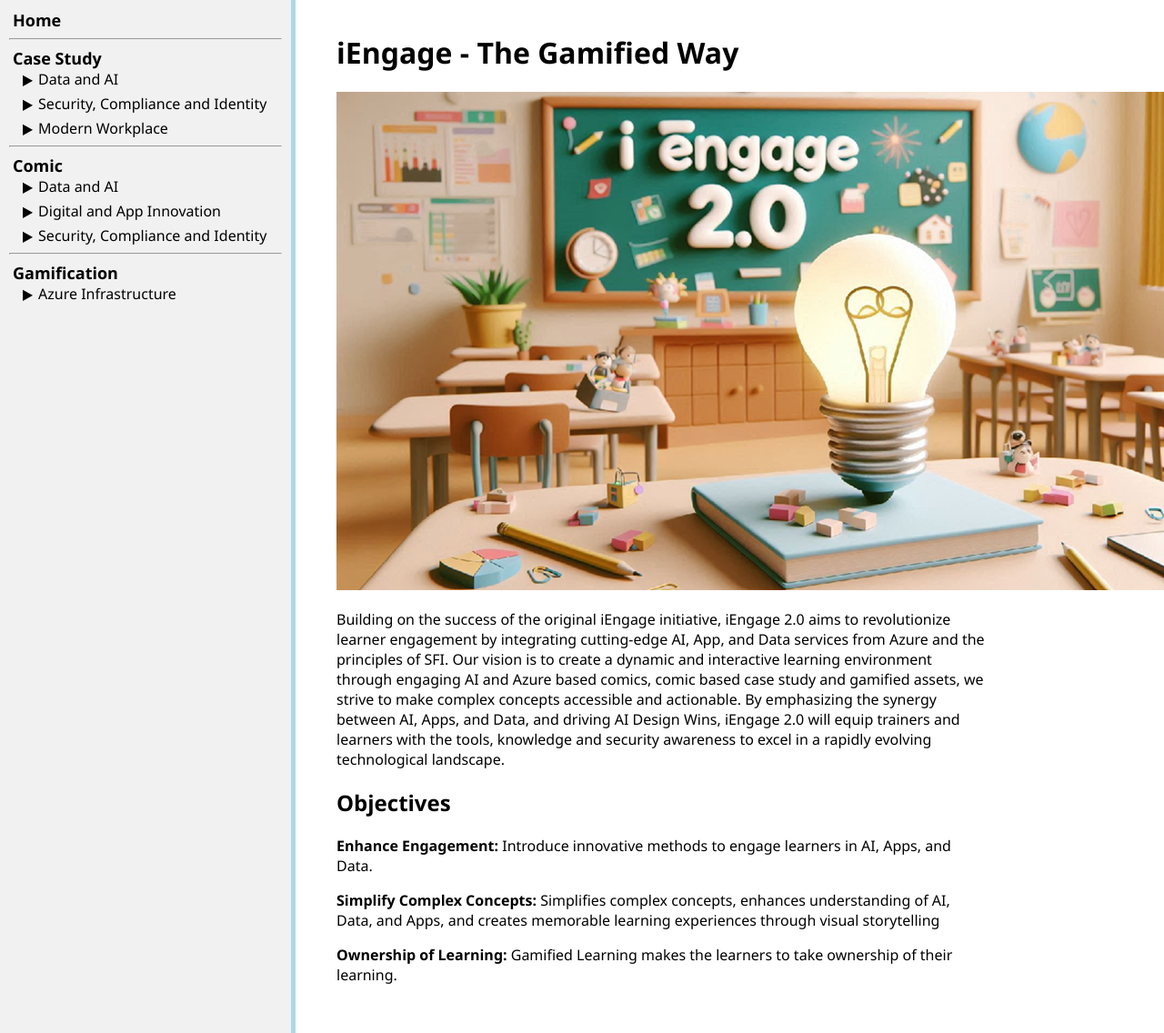
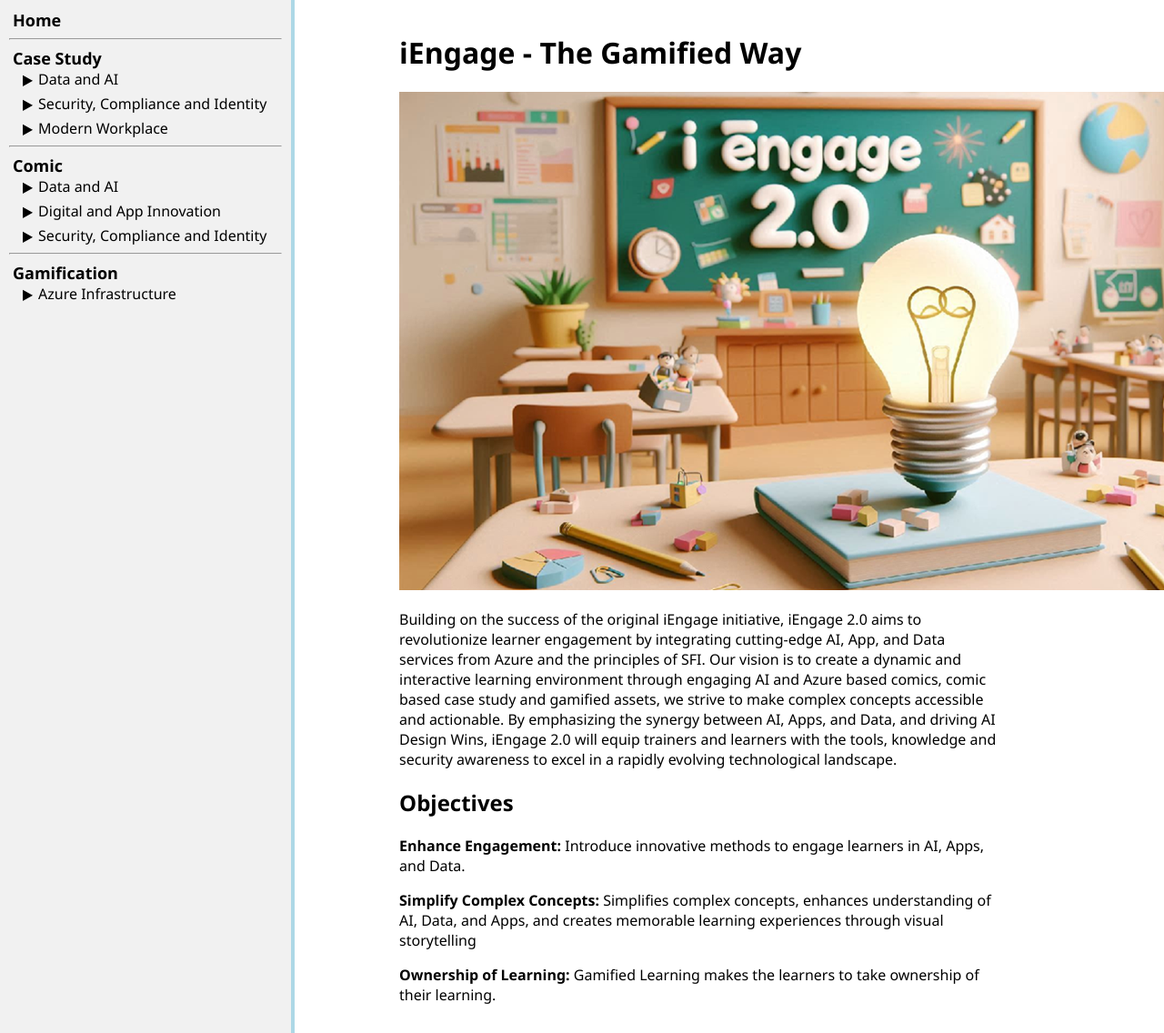
Before and after one commit to ningweinw/iengage, a Jekyll site: the page built from index.markdown, in a window 1280 px wide. Shown: the whole page at 91% size. Built offline with Jekyll 4.4.1, drawn with Linux system fonts in a browser that asks for light colours.

Commit message:
Update style.css

```diff
--- a/assets/css/style.css
+++ b/assets/css/style.css
@@ -19,7 +19,7 @@
     flex-grow: 1;
     padding: 15px;
     overflow: auto; /* Ensure content is scrollable if it overflows */
-    margin-left: 30px;
+    margin-left: 100px;
 
     justify-content: left; /* Center the content horizontally */
     align-items: center; /* Center the content vertically */
@@ -27,7 +27,7 @@
 
 .content-wrapper {
     width: 80%; /* Adjust the width as needed */
-    max-width: 800px; /* Maximum width */
+    max-width: 1024px; /* Maximum width */
     text-align: left; /* Center the text */
 }
 .divider {
```
